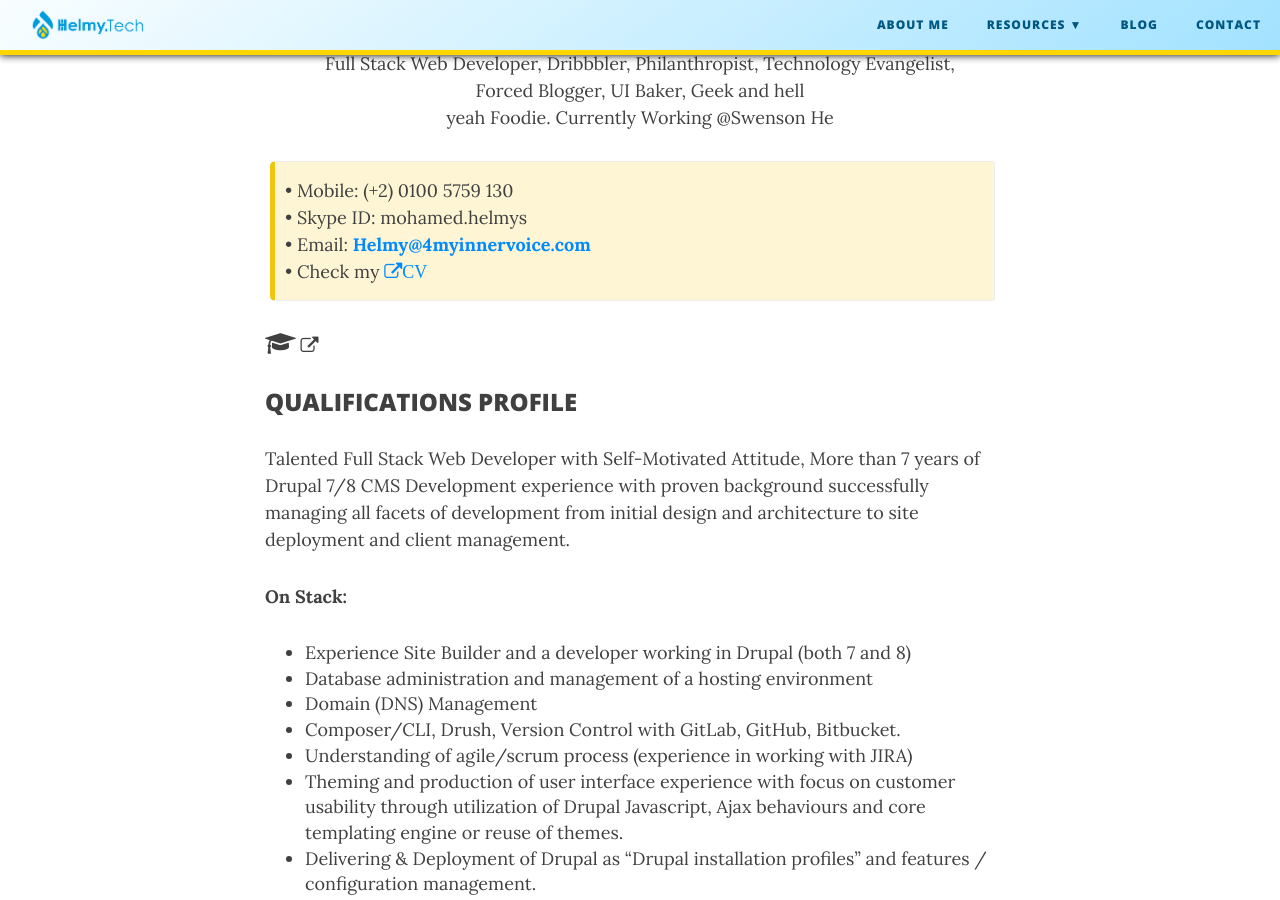
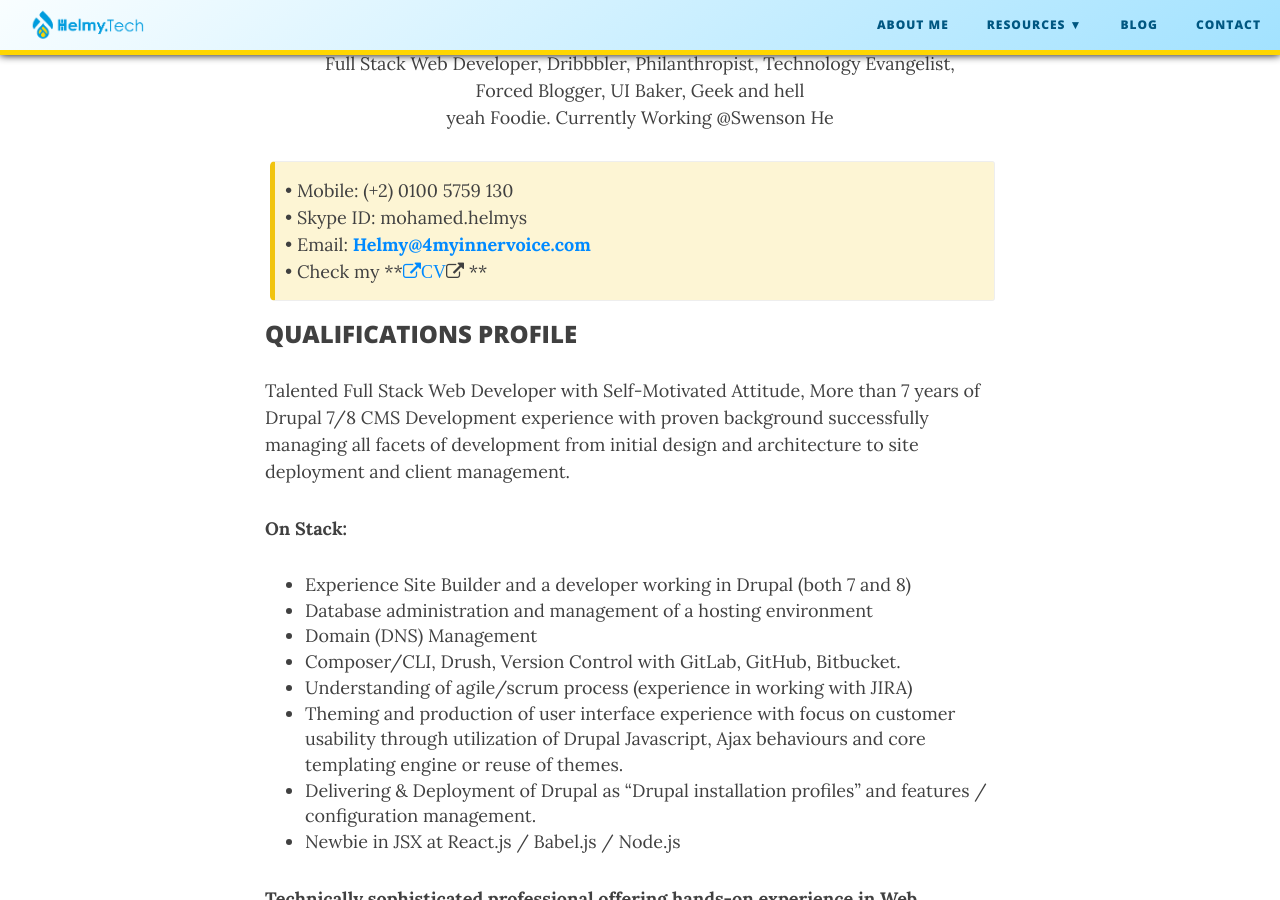
Before and after one commit to M-Helmy/m-helmy.github.io, a Jekyll site: the page built from resume.md, in a window 1280 px wide and 900 px high, scrolled down 672 px. Built offline with Jekyll 4.4.1, drawn with Linux system fonts in a browser that asks for light colours; nearby versions of some CDN libraries; comment, search, counter and statistics services are not loaded.

Commit message:
Update resume.md

```diff
--- a/resume.md
+++ b/resume.md
@@ -16,10 +16,9 @@
 • Mobile: (+2) 0100 5759 130<br/>
 • Skype ID: mohamed.helmys<br/>
 • Email: **<a href="mailto: Helmy@4myinnervoice.com"> Helmy@4myinnervoice.com</a>**<br/>
-• Check my **<a href="https://m-helmy.github.io/resources/Mo.Helmy-CV.pdf" class="fa fa-external-link" aria-hidden="true" target="_blank">CV</a>**<br/>
+• Check my **<a href="https://m-helmy.github.io/resources/Mo.Helmy-CV.pdf" class="fa fa-external-link" aria-hidden="true" target="_blank">CV</a><i class="fa fa-external-link" aria-hidden="true"></i>
+**<br/>
 
-<i class="fa fa-graduation-cap" style="font-size:24px;"></i>
-<i class="fa fa-external-link" aria-hidden="true"></i>
 
 ### QUALIFICATIONS PROFILE<br/>
 Talented Full Stack Web Developer with Self-Motivated Attitude,
```
